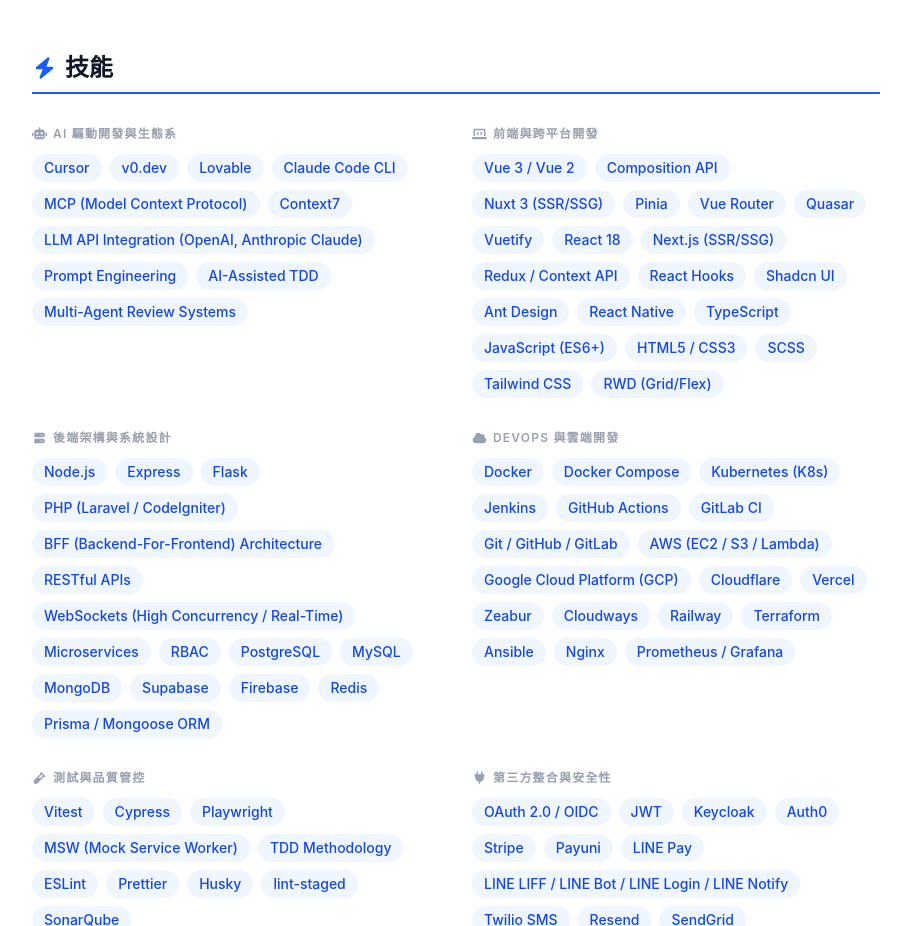
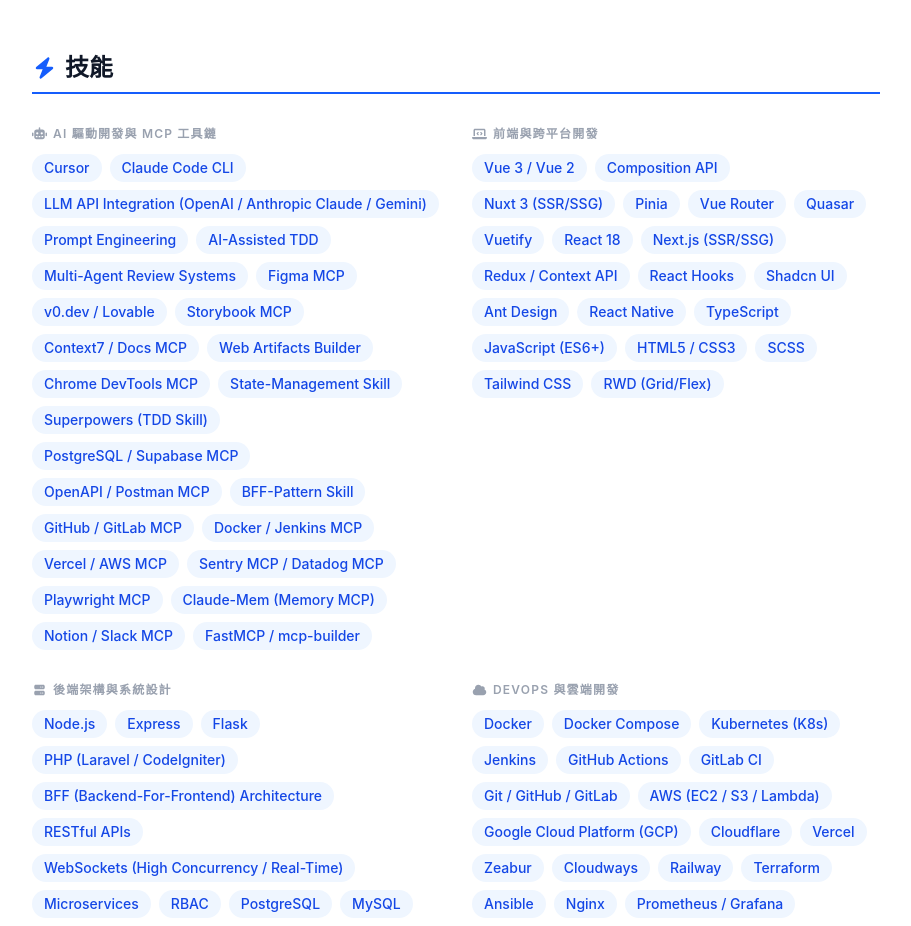
Before and after one commit to snowman12320/snowman12320.github.io, a Vue app: page / in a window 1280 px wide. Shown: the part 2120-3046 px from the top of the page, without its empty margins (184-1095 px from the left). Built offline with nearby package versions, Linux system fonts and the light colour scheme.

Commit message:
feat: 更新技能類別，調整 AI 驅動開發標題及新增多項 MCP 相關技能

```diff
--- a/src/data/skills.ts
+++ b/src/data/skills.ts
@@ -3,19 +3,34 @@
 export const skillCategories: SkillCategory[] = [
   {
     id: 'ai-workflows',
-    title: { zh: 'AI 驅動開發與生態系', en: 'AI & Modern Workflows' },
+    title: { zh: 'AI 驅動開發與 MCP 工具鏈', en: 'AI Workflows & MCP Toolchain' },
     icon: 'robot',
     skills: [
       'Cursor',
-      'v0.dev',
-      'Lovable',
       'Claude Code CLI',
-      'MCP (Model Context Protocol)',
-      'Context7',
-      'LLM API Integration (OpenAI, Anthropic Claude)',
+      'LLM API Integration (OpenAI / Anthropic Claude / Gemini)',
       'Prompt Engineering',
       'AI-Assisted TDD',
       'Multi-Agent Review Systems',
+      'Figma MCP',
+      'v0.dev / Lovable',
+      'Storybook MCP',
+      'Context7 / Docs MCP',
+      'Web Artifacts Builder',
+      'Chrome DevTools MCP',
+      'State-Management Skill',
+      'Superpowers (TDD Skill)',
+      'PostgreSQL / Supabase MCP',
+      'OpenAPI / Postman MCP',
+      'BFF-Pattern Skill',
+      'GitHub / GitLab MCP',
+      'Docker / Jenkins MCP',
+      'Vercel / AWS MCP',
+      'Sentry MCP / Datadog MCP',
+      'Playwright MCP',
+      'Claude-Mem (Memory MCP)',
+      'Notion / Slack MCP',
+      'FastMCP / mcp-builder',
     ],
   },
   {
```
